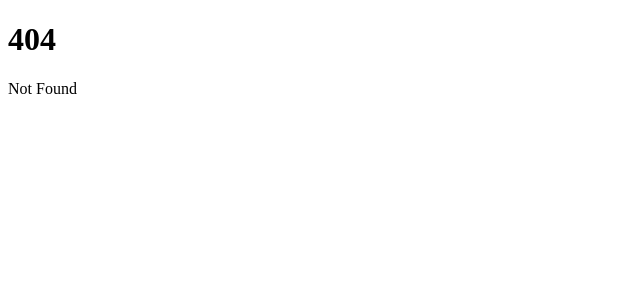
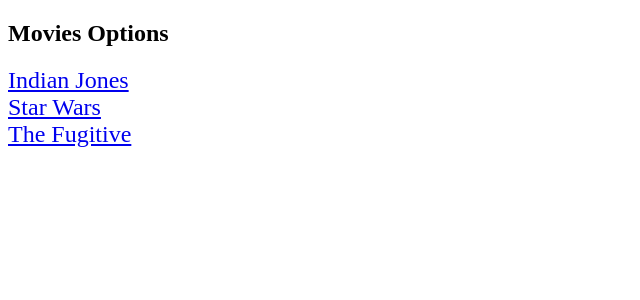
Before and after one commit to OliviaM428/Web1-SveltePractice, a SvelteKit app: page /movies/1 in a window 1280 px wide. Before the commit this address had no page. Shown: the top 300 px of the page, without its empty margins (0-640 px from the left). Built offline with nearby package versions, Linux system fonts and the light colour scheme.

Commit message:
added route to movies folder

```diff
--- /dev/null
+++ b/src/routes/movies/[bananas]/+page.svelte
@@ -0,0 +1,19 @@
+<h2>Movies Options</h2>
+
+<nav>
+    <ul>
+        <li><a href="/movies/indy">Indian Jones</a></li>
+        <li><a href="/movies/star-wars">Star Wars</a></li>
+        <li><a href="/movies/fugitive">The Fugitive</a></li>
+    </ul>
+</nav>
+
+<style>
+    li{
+        list-style-type: none;
+        font-size: 1.5em;
+    }
+    ul{
+        padding-left: 0;
+    }
+</style>
```
Also changed, not shown: src/routes/movies/+page.svelte (added, +24 -0 lines).
